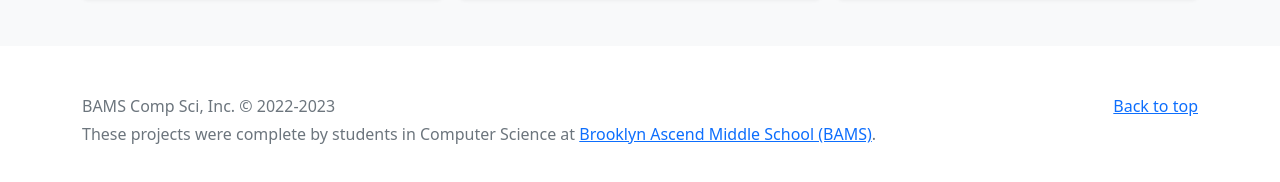
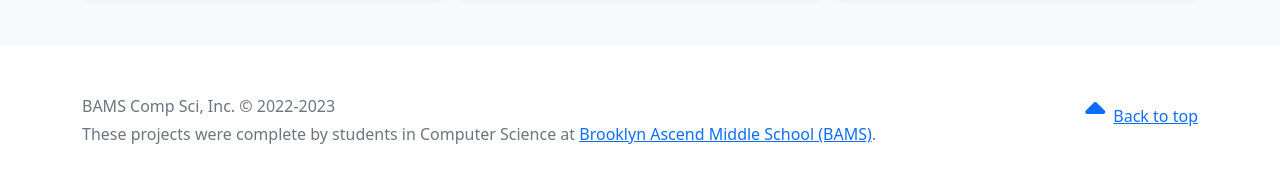
Before and after one commit to BAMS-COMP-SCI-INC/holiday-cards-fifth-grade, a plain HTML site: page index.html in a window 1280 px wide. Shown: the part 1629-1811 px from the top of the page. Drawn offline with nearby package versions, Linux system fonts and the light colour scheme.

Commit message:
added back to top icon

```diff
--- a/index.html
+++ b/index.html
@@ -118,7 +118,7 @@
     <main>
       <section class="py-5 text-center container">
         <div class="row py-lg-1">
-          <div class="col-lg-6 col-md-8 mx-auto">
+          <div class="col-lg-6 col-md-8 mx-auto" id="top">
             <h1 class="fw-light">Holiday Cards 2022</h1>
             <p class="lead text-muted">
               The Wednesday/Thursday 5th grade Computer Science class created
@@ -241,7 +241,10 @@
     <footer class="text-muted py-5">
       <div class="container">
         <p class="float-end mb-1">
-          <a href="#">Back to top</a>
+          <a href="#top"
+            ><i class="fas fa-caret-up fa-2x px-2"></i>Back to top</a
+          >
+
         </p>
         <p class="mb-1">BAMS Comp Sci, Inc. &copy; 2022-2023</p>
         <p class="mb-0">
```
